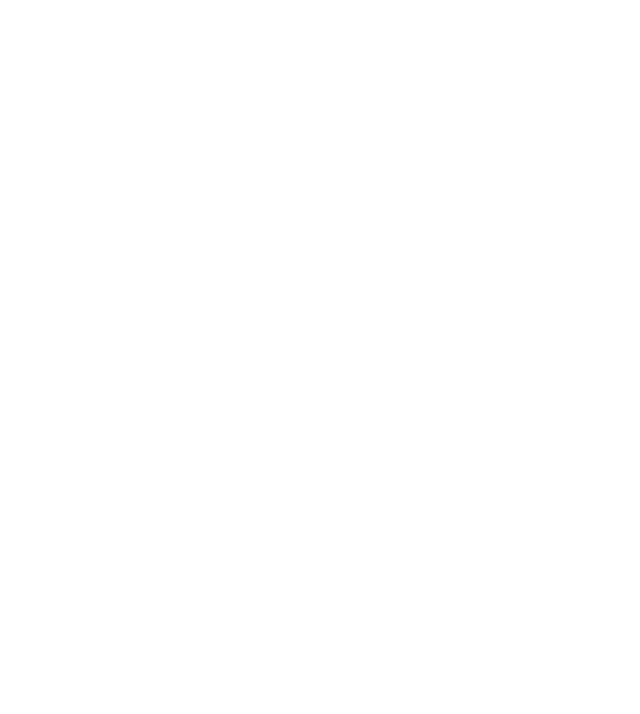
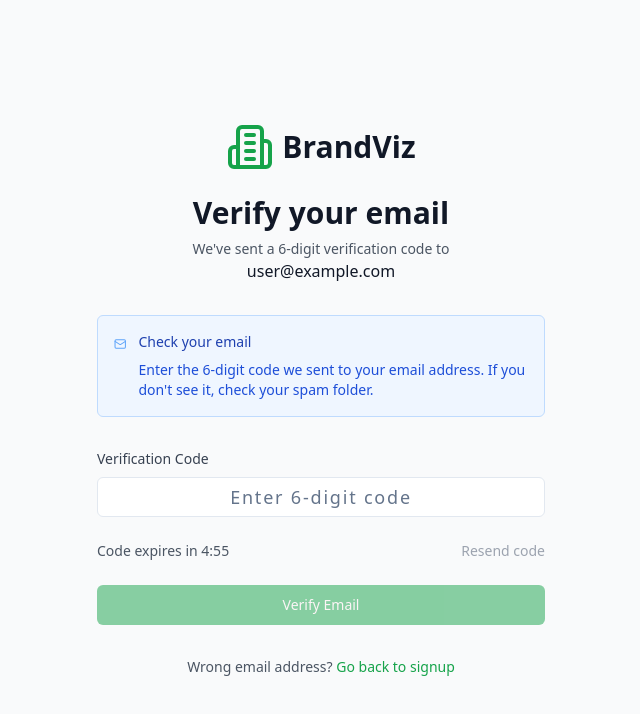
Before and after one commit to shreynpatel23/brand-visibility, a React (Vite) app: page /verify-email in a window 1280 px wide. Before the commit this address had no page. Shown: the top 714 px of the page, without its empty margins (319-959 px from the left). Built offline with nearby package versions, Linux system fonts and the light colour scheme.

Commit message:
Add Email Verification Flow

```diff
--- a/src/App.tsx
+++ b/src/App.tsx
@@ -8,6 +8,7 @@ import LoginPage from './pages/LoginPage';
 import SignupPage from './pages/SignupPage';
 import OnboardingPage from './pages/OnboardingPage';
 import DashboardPage from './pages/DashboardPage';
+import EmailVerificationPage from './pages/EmailVerificationPage';
 import CreateBrandPage from './pages/CreateBrandPage';
 import EditBrandPage from './pages/EditBrandPage';
 import PromptLogPage from './pages/PromptLogPage';
@@ -27,6 +28,7 @@ function App() {
             <Route path="/signup" element={<SignupPage />} />
             <Route path="/forgot-password" element={<ForgotPasswordPage />} />
             <Route path="/reset-password" element={<ResetPasswordPage />} />
+            <Route path="/verify-email" element={<EmailVerificationPage />} />
             <Route path="/onboarding" element={<OnboardingPage />} />
             <Route path="/app" element={<Layout />}>
               <Route index element={<Navigate to="/app/dashboard" replace />} />
--- a/src/contexts/AuthContext.tsx
+++ b/src/contexts/AuthContext.tsx
@@ -44,13 +44,8 @@ export const AuthProvider: React.FC<{ children: ReactNode }> = ({ children }) =>
   };
 
   const signup = async (email: string, password: string, name: string) => {
-    // Simulate signup
-    setUser({
-      id: '1',
-      email,
-      name,
-      role: 'Admin'
-    });
+    // Simulate signup - don't set user until email is verified
+    console.log('User signed up, awaiting email verification:', { email, name });
   };
 
   const logout = () => {
--- /dev/null
+++ b/src/pages/EmailVerificationPage.tsx
@@ -0,0 +1,216 @@
+import React, { useState, useEffect } from 'react';
+import { useNavigate, useSearchParams } from 'react-router-dom';
+import { Building2, Mail, CheckCircle, RefreshCw, AlertCircle } from 'lucide-react';
+import { Button } from '../components/ui/button';
+import { Input } from '../components/ui/input';
+
+const EmailVerificationPage: React.FC = () => {
+  const [verificationCode, setVerificationCode] = useState('');
+  const [loading, setLoading] = useState(false);
+  const [resending, setResending] = useState(false);
+  const [verified, setVerified] = useState(false);
+  const [error, setError] = useState('');
+  const [timeLeft, setTimeLeft] = useState(300); // 5 minutes
+  const navigate = useNavigate();
+  const [searchParams] = useSearchParams();
+  const email = searchParams.get('email') || 'user@example.com';
+
+  // Countdown timer
+  useEffect(() => {
+    if (timeLeft > 0 && !verified) {
+      const timer = setTimeout(() => setTimeLeft(timeLeft - 1), 1000);
+      return () => clearTimeout(timer);
+    }
+  }, [timeLeft, verified]);
+
+  const formatTime = (seconds: number) => {
+    const mins = Math.floor(seconds / 60);
+    const secs = seconds % 60;
+    return `${mins}:${secs.toString().padStart(2, '0')}`;
+  };
+
+  const handleVerify = async (e: React.FormEvent) => {
+    e.preventDefault();
+    if (!verificationCode.trim()) {
+      setError('Please enter the verification code');
+      return;
+    }
+
+    setLoading(true);
+    setError('');
+
+    try {
+      // Simulate API call for verification
+      console.log('Verifying code:', verificationCode);
+      await new Promise(resolve => setTimeout(resolve, 2000));
+
+      // Simulate successful verification
+      if (verificationCode === '123456' || verificationCode.length === 6) {
+        setVerified(true);
+        setTimeout(() => {
+          navigate('/onboarding');
+        }, 2000);
+      } else {
+        setError('Invalid verification code. Please try again.');
+      }
+    } catch (error) {
+      console.error('Verification failed:', error);
+      setError('Verification failed. Please try again.');
+    } finally {
+      setLoading(false);
+    }
+  };
+
+  const handleResendCode = async () => {
+    setResending(true);
+    setError('');
+
+    try {
+      // Simulate API call to resend code
+      console.log('Resending verification code to:', email);
+      await new Promise(resolve => setTimeout(resolve, 1000));
+
+      setTimeLeft(300); // Reset timer
+      setVerificationCode('');
+    } catch (error) {
+      console.error('Failed to resend code:', error);
+      setError('Failed to resend code. Please try again.');
+    } finally {
+      setResending(false);
+    }
+  };
+
+  if (verified) {
+    return (
+      <div className="min-h-screen flex items-center justify-center bg-gray-50 dark:bg-gray-900 py-12 px-4 sm:px-6 lg:px-8">
+        <div className="max-w-md w-full space-y-8">
+          <div className="text-center">
+            <div className="flex justify-center mb-6">
+              <div className="w-16 h-16 bg-green-100 dark:bg-green-900 rounded-full flex items-center justify-center">
+                <CheckCircle className="h-8 w-8 text-green-600 dark:text-green-400" />
+              </div>
+            </div>
+            <h2 className="text-3xl font-extrabold text-gray-900 dark:text-white">
+              Email Verified!
+            </h2>
+            <p className="mt-2 text-sm text-gray-600 dark:text-gray-400">
+              Your email has been successfully verified. Redirecting to onboarding...
+            </p>
+          </div>
+        </div>
+      </div>
+    );
+  }
+
+  return (
+    <div className="min-h-screen flex items-center justify-center bg-gray-50 dark:bg-gray-900 py-12 px-4 sm:px-6 lg:px-8">
+      <div className="max-w-md w-full space-y-8">
+        <div className="text-center">
+          <div className="flex justify-center">
+            <div className="flex items-center">
+              <Building2 className="h-12 w-12 text-primary" />
+              <span className="ml-2 text-3xl font-bold text-gray-900 dark:text-white">BrandViz</span>
+            </div>
+          </div>
+          <h2 className="mt-6 text-3xl font-extrabold text-gray-900 dark:text-white">
+            Verify your email
+          </h2>
+          <p className="mt-2 text-sm text-gray-600 dark:text-gray-400">
+            We've sent a 6-digit verification code to
+          </p>
+          <p className="font-medium text-gray-900 dark:text-white">{email}</p>
+        </div>
+
+        <div className="bg-blue-50 dark:bg-blue-900 border border-blue-200 dark:border-blue-800 rounded-md p-4">
+          <div className="flex">
+            <Mail className="h-5 w-5 text-blue-400 mt-0.5" />
+            <div className="ml-3">
+              <h3 className="text-sm font-medium text-blue-800 dark:text-blue-200">
+                Check your email
+              </h3>
+              <div className="mt-2 text-sm text-blue-700 dark:text-blue-300">
+                <p>
+                  Enter the 6-digit code we sent to your email address. If you don't see it, check your spam folder.
+                </p>
+              </div>
+            </div>
+          </div>
+        </div>
+
+        <form onSubmit={handleVerify} className="space-y-6">
+          <div>
+            <label htmlFor="verification-code" className="block text-sm font-medium text-gray-700 dark:text-gray-300 mb-2">
+              Verification Code
+            </label>
+            <Input
+              id="verification-code"
+              type="text"
+              value={verificationCode}
+              onChange={(e) => {
+                setVerificationCode(e.target.value.replace(/\D/g, '').slice(0, 6));
+                setError('');
+              }}
+              placeholder="Enter 6-digit code"
+              className="text-center text-lg tracking-widest"
+              maxLength={6}
+              autoComplete="one-time-code"
+            />
+            {error && (
+              <div className="mt-2 flex items-center text-sm text-red-600 dark:text-red-400">
+                <AlertCircle className="w-4 h-4 mr-1" />
+                {error}
+              </div>
+            )}
+          </div>
+
+          <div className="flex items-center justify-between text-sm">
+            <div className="text-gray-600 dark:text-gray-400">
+              {timeLeft > 0 ? (
+                <span>Code expires in {formatTime(timeLeft)}</span>
+              ) : (
+                <span className="text-red-600 dark:text-red-400">Code expired</span>
+              )}
+            </div>
+            <button
+              type="button"
+              onClick={handleResendCode}
+              disabled={resending || timeLeft > 240} // Allow resend after 1 minute
+              className="text-primary hover:text-primary/80 disabled:text-gray-400 disabled:cursor-not-allowed transition-colors"
+            >
+              {resending ? (
+                <span className="flex items-center">
+                  <RefreshCw className="w-4 h-4 mr-1 animate-spin" />
+                  Sending...
+                </span>
+              ) : (
+                'Resend code'
+              )}
+            </button>
+          </div>
+
+          <Button
+            type="submit"
+            disabled={loading || verificationCode.length !== 6 || timeLeft === 0}
+            className="w-full"
+          >
+            {loading ? 'Verifying...' : 'Verify Email'}
+          </Button>
+        </form>
+
+        <div className="text-center">
+          <p className="text-sm text-gray-600 dark:text-gray-400">
+            Wrong email address?{' '}
+            <button
+              onClick={() => navigate('/signup')}
+              className="font-medium text-primary hover:text-primary/80 transition-colors"
+            >
+              Go back to signup
+            </button>
+          </p>
+        </div>
+      </div>
+    </div>
+  );
+};
+
+export default EmailVerificationPage;
--- a/src/pages/SignupPage.tsx
+++ b/src/pages/SignupPage.tsx
@@ -45,7 +45,7 @@ const SignupPage: React.FC = () => {
 
     try {
       await signup(values.email, values.password, values.name);
-      navigate('/onboarding');
+      navigate(`/verify-email?email=${encodeURIComponent(values.email)}`);
     } catch (error) {
       console.error('Signup failed:', error);
     } finally {
```
